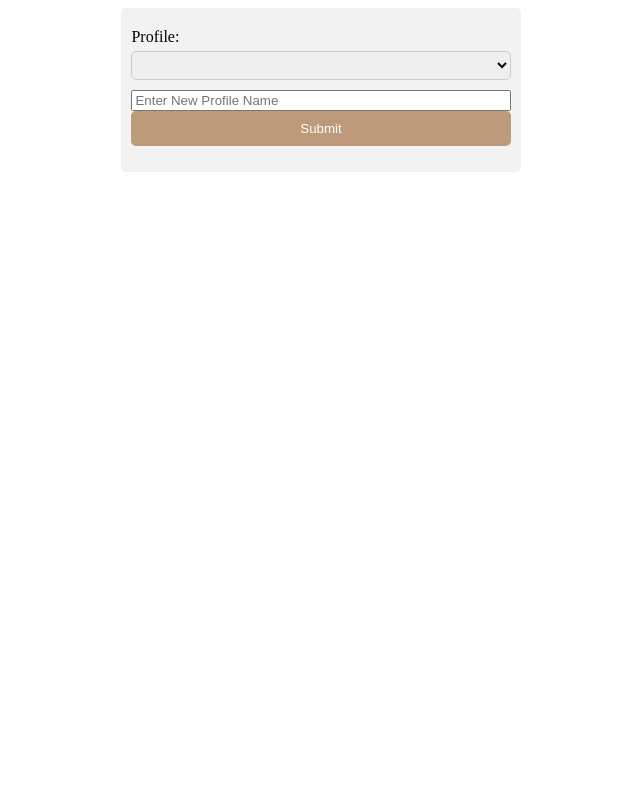
After one commit to Np1311/CinemaBookingSystem, a PHP site: page /admin_update_profile.php in a window 1280 px wide. The commit adds this page. Shown: the whole page, without its empty margins (319-959 px from the left). Run offline with PHP 8.4, Linux system fonts and the light colour scheme; lists and menus that the app fills with data are empty.

Commit message:
update admin

```diff
--- a/controller/admin_controller.php
+++ b/controller/admin_controller.php
@@ -18,7 +18,7 @@ class admin_controller{
         });
 
         foreach ($profileArr as $profile) {
-            $arr = $system_admin_session->getAllProfile($profile);
+            $arr = $system_admin_session->getAllAccount($profile);
             echo "<div class = 'profileTable'>";
             echo "<h2>$profile</h2>";
             echo "<table>";
@@ -109,6 +109,40 @@ class admin_controller{
         }
     }
 
+    public function searchProfile($searchProfile){
+        global $system_admin_session;
+
+        $arrayProfile = $system_admin_session -> listedProfile();
+
+        if (in_array($searchProfile, $arrayProfile)){
+            $array = $system_admin_session->getAllAccount($searchProfile);
+            return $array;
+        }else{
+            return false;
+        }
+    }
+    public function searchAccount($profile,$searchAccount,$searchBy){
+        global $system_admin_session;
+
+        // if($searchBy == 'dob'){
+        //     $searchAccount =
+        // }
+
+        $array = $system_admin_session->getAccountDetail($profile,$searchAccount,$searchBy);
+
+        return $array;
+
+    }
+
+    public function updateProfileController($updateProfile,$updateValue){
+        global $system_admin_session;
+
+        if($system_admin_session->updateProfile($updateProfile,$updateValue)){
+
+            return true;
+        }
+    }
+
 }
 // $admin = new admin_controller;
 // // $admin -> validateProfile('customer');
--- a/controller/login_controller.php
+++ b/controller/login_controller.php
@@ -24,7 +24,7 @@ class login_controller{
         if($login -> checkUser()){
             //$userArr = $user -> getAccount();
             $user -> setAccount($loginPhone);
-            $_SESSION['user'] = $user -> getAccount();
+            // $_SESSION['user'] = $user -> getPhone();
             if($profile == 'customer'){
             echo" <script>window.location='../view/customer_home_view.php';</script>";}
             else if ($profile == 'system_admin'){
--- a/controller/user_update_controller.php
+++ b/controller/user_update_controller.php
@@ -11,7 +11,7 @@ $admin = new admin;
 class user_update_controller{
     public function showUpdate($curProfile,$userID){
         global $admin;
-        $arr = $admin->getProfile($curProfile,$userID);
+        $arr = $admin->getAccount($curProfile,$userID);
         $formatted_dob=date('Y-m-d', strtotime($arr['dob']));
         // $dob = DateTime::createFromFormat('Y-m-d', $arr['dob']);
         // $formatted_dob = $dob->format('d/m/Y');
--- a/model/admin_model.php
+++ b/model/admin_model.php
@@ -103,11 +103,46 @@ class admin extends user{
             echo '<script>alert("error updating user")</script>';
         return false;}
     }
+    public function getAccountDetail($profile,$searchAccount,$searchBy){
+        global $conn;
+        $conn->select_db('CSIT314_Test');
+        $sql = "SELECT * FROM $profile WHERE `$searchBy` = '$searchAccount';";
+
+        $result = $conn->query($sql);
+
+        if (!$result) {
+            echo "Error: " . $conn->error;
+                $array = [];
+        }else{
+            // fetch the result row as an associative array
+            while ($row = mysqli_fetch_assoc($result) ) {
+                $array[] = $row;
+            }
+        }
+
+        return $array;
+    }
+
+    public function updateProfile($updateProfile,$updateValue){
+        global $conn;
+        $conn->select_db('CSIT314_Test');
+        $sql = "ALTER TABLE $updateProfile RENAME TO $updateValue;";
+        try {
+            mysqli_query($conn, $sql);
+
+            return true;
+        }
+        catch(mysqli_sql_exception $e) {
+            die("Error creating user: " . mysqli_error($conn));
+            echo '<script>alert("error updating user")</script>';
+        return false;
+        }
+    }
 
 
 }
 
-// $adm = new admin('system_admin');
+// $adm = new admin();
 
-// $adm -> createUser('system_admin','Dan','redo',12345678,'bbb@gmail.com','asd','2022-10-09');
+// $adm -> updateProfile('admin','system_admin');
 ?>
--- a/model/user_model.php
+++ b/model/user_model.php
@@ -43,7 +43,7 @@ class user {
         $this->dob = $dob;
         $this->password = $password;
       }
-    public function getAccount() {
+    public function getPhone() {
         return $this->phone;
     }
     public function getFname(){
@@ -66,7 +66,7 @@ class user {
         return $this->password;
     }
 
-    public function getProfile($profile,$phone){
+    public function getAccount($profile,$phone){
         global $conn;
         $arr = array();
 
@@ -112,7 +112,7 @@ class user {
     public function echoUser(){
         echo 'try';
     }
-    public function getAllProfile($profile){
+    public function getAllAccount($profile){
         global $conn;
         $conn -> select_db("CSIT314_Test");
         $array=[];
--- /dev/null
+++ b/view/admin_update_profile.php
@@ -0,0 +1,77 @@
+<?php
+require('../controller/admin_controller.php');
+$controller =  new admin_controller;
+?>
+<html>
+    <head>
+        <style>
+            .formContainer {
+                margin: auto;
+                width: 30%;
+                padding: 10px;
+                background-color: #f2f2f2;
+                border-radius: 5px;
+            }
+
+            form {
+                display: flex;
+                flex-direction: column;
+            }
+
+            label {
+                margin-top: 10px;
+                margin-bottom: 5px;
+            }
+
+            select {
+                padding: 5px;
+                margin-bottom: 10px;
+                border-radius: 5px;
+                border: 1px solid #ccc;
+            }
+
+            input[type="submit"] {
+                padding: 10px;
+                border: none;
+                background-color: #bd9a7a;
+                color: white;
+                border-radius: 5px;
+                cursor: pointer;
+            }
+
+            input[type="submit"]:hover {
+                background-color: white;
+                color: #bd9a7a;
+                border: 2px solid;
+            }
+        </style>
+    </head>
+
+    <body>
+        <div class = 'formContainer'>
+            <form method="post">
+                <label for="profile">Profile:</label>
+                <select name="updateProfile">
+                    <?php
+                        $controller->showProfile();
+                    ?>
+                </select>
+                <input type = 'text' name = 'updateValue' placeholder="Enter New Profile Name" required></input>
+                <input type="submit" name='submit' value="Submit">
+            </form>
+        </div>
+        <?php
+
+            if(isset($_POST['submit'])){
+                $updateProfile = $_POST['updateProfile'];
+                $updateValue = $_POST['updateValue'];
+
+                if($controller->updateProfileController($updateProfile,$updateValue)){
+                    echo '<script>alert("'.$updateProfile.' is updated")</script>';
+                    echo" <script>window.location='../view/admin_home_view.php';</script>";
+                    // return true;
+                }
+            }
+        ?>
+    </body>
+</html>
```
Also changed, not shown: view/admin_home_view.php (+9 -0 lines), view/admin_search_account.php (added, +73 -0 lines), view/admin_search_profile.php (added, +62 -0 lines).
